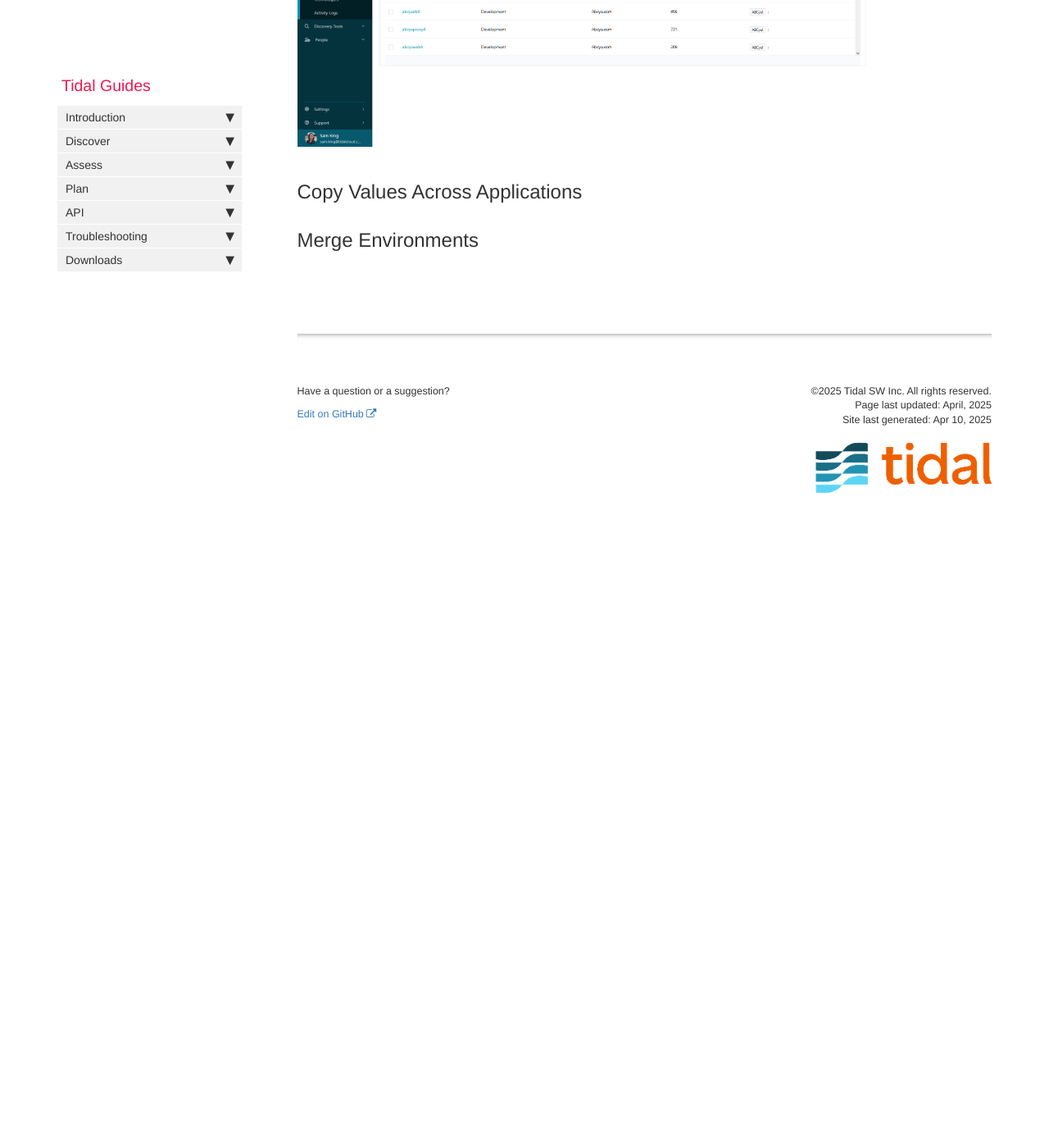
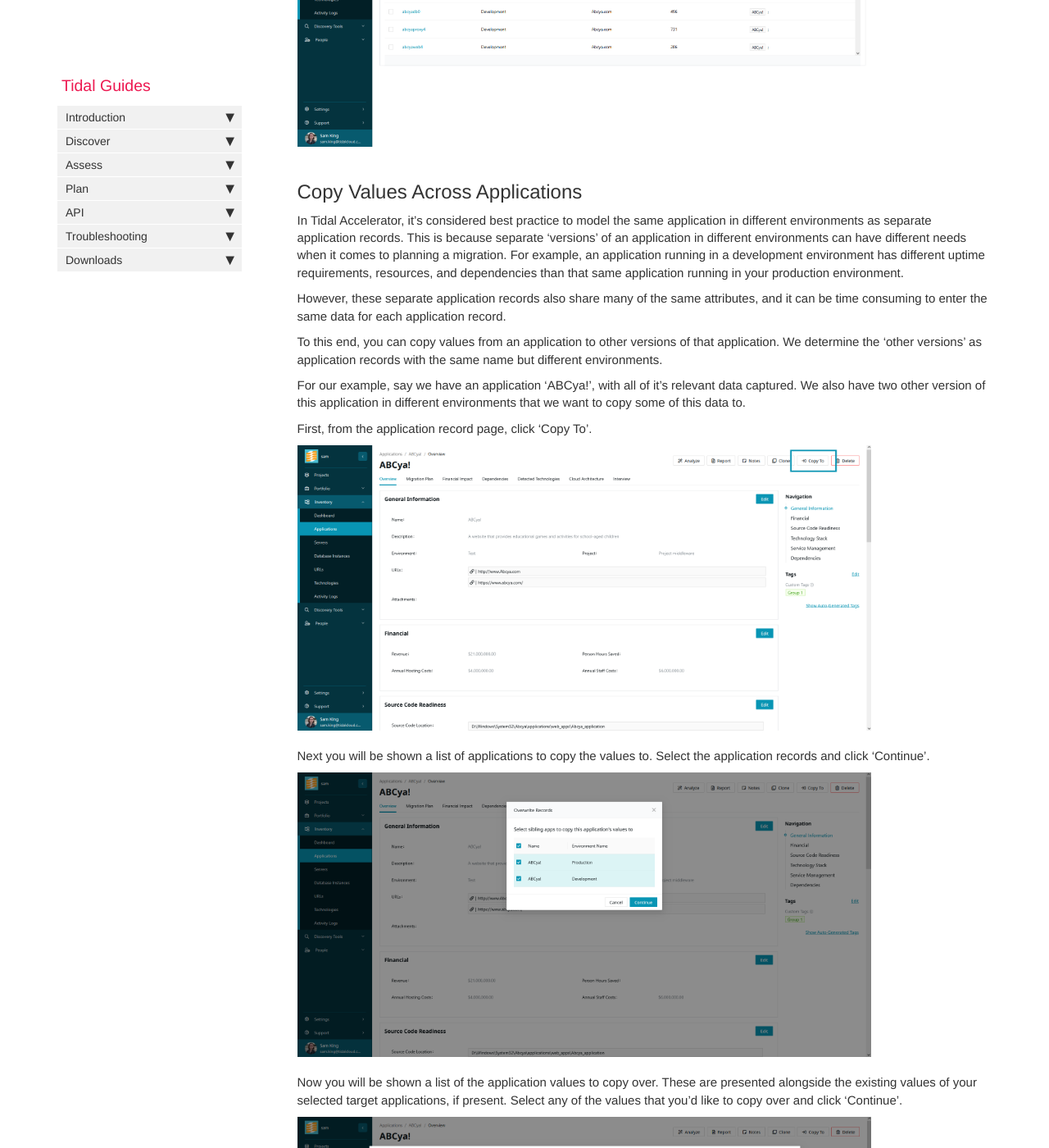
Before and after one commit to tidalmigrations/tidalmigrations.github.io, a Jekyll site: the page built from pages/user guides/bulk_edits.md, in a window 1280 px wide and 1400 px high, scrolled down 4125 px. Shown: the whole window at 82% size. Built offline with Jekyll 4.4.1, drawn with Linux system fonts in a browser that asks for light colours; nearby versions of some CDN libraries; comment, search, counter and statistics services are not loaded; before the commit the page ends 4804 px from its top, so only the background shows below that; some of the changed text lies outside the part shown.

Commit message:
feat: added sections on copying apps and merging environments

```diff
--- a/pages/user guides/bulk_edits.md
+++ b/pages/user guides/bulk_edits.md
@@ -17,7 +17,7 @@ When working with Applications, Server or Databases, you might need to apply cha
 
 From the Applications view, select the checkboxes for the records you'd like to edit. You can use the search bar to narrow down your selection by name or tag, or use advanced filtering to narrow down your search by record attribute.
 
-For this example, say we have some new information and we'd like to update the technical lead for all apps with the tag 'Group 1'.
+For this example, say we have some new information and we'd like to update the technical lead for all applications with the tag 'Group 1'.
 
 {% include image.html file="edit-apps-1.png" %}
 
@@ -61,4 +61,54 @@ The servers will now be assigned to your selected application.
 
 ## Copy Values Across Applications
 
+In Tidal Accelerator, it's considered best practice to model the same application in different environments as separate application records. This is because separate 'versions' of an application in different environments can have different needs when it comes to planning a migration. For example, an application running in a development environment has different uptime requirements, resources, and dependencies than that same application running in your production environment.
+
+However, these separate application records also share many of the same attributes, and it can be time consuming to enter the same data for each application record.
+
+To this end, you can copy values from an application to other versions of that application. We determine the 'other versions' as application records with the same name but different environments.
+
+For our example, say we have an application 'ABCya!', with all of it's relevant data captured. We also have two other version of this application in different environments that we want to copy some of this data to.
+
+First, from the application record page, click 'Copy To'.
+
+{% include image.html file="copy-apps-1.png" %}
+
+Next you will be shown a list of applications to copy the values to. Select the application records and click 'Continue'.
+
+{% include image.html file="copy-apps-2.png" %}
+
+Now you will be shown a list of the application values to copy over. These are presented alongside the existing values of your selected target applications, if present. Select any of the values that you'd like to copy over and click 'Continue'.
+
+{% include image.html file="copy-apps-3.png" %}
+
+You will be shown a confirmation message explaining what you're about to do, and how many records it will affect. If you are satisfied, click 'Confirm'.
+
+{% include image.html file="copy-apps-4.png" %}
+
+Your selected values will now be copied to the selected applications.
+
 ## Merge Environments
+
+Sometimes when uploading data from a spreadsheet, you will wind up with several environments with different names, which represent the same environment. For example you might have an environment named 'Production', and an environment named 'Prod', and you'd like to merge these environments together.
+
+By merging 'Prod' into 'Production', all of the applications, servers and databases that were in the 'Prod' environment will be placed in the 'Production' environment, and the 'Prod' environment will be deleted.
+
+To begin, navigate to the environments page.
+
+{% include image.html file="merge-environments-1.png" %}
+
+Select the environment that you would like to merge. For our example, we will select 'Prod', then click 'Merge'.
+
+{% include image.html file="merge-environments-2.png" %}
+
+From the dropdown list, select the environment that you'd like to merge this environment into. For this example, we will select 'Production'.
+
+{% include image.html file="merge-environments-3.png" %}
+
+You will be shown a message explaining the changes that you're about to make. If you're satisfied, click 'Merge'.
+
+{% include image.html file="merge-environments-4.png" %}
+
+All records in the merged environment will be added to the target environment, and the merged environment will be deleted.
+
+{% include image.html file="merge-environments-5.png" %}
```
Also changed, not shown: images/copy-apps-1.png (added), images/copy-apps-2.png (added), images/copy-apps-3.png (added), images/copy-apps-4.png (added), images/merge-environments-1.png (added), images/merge-environments-2.png (added), images/merge-environments-3.png (added), images/merge-environments-4.png (added), images/merge-environments-5.png (added).
